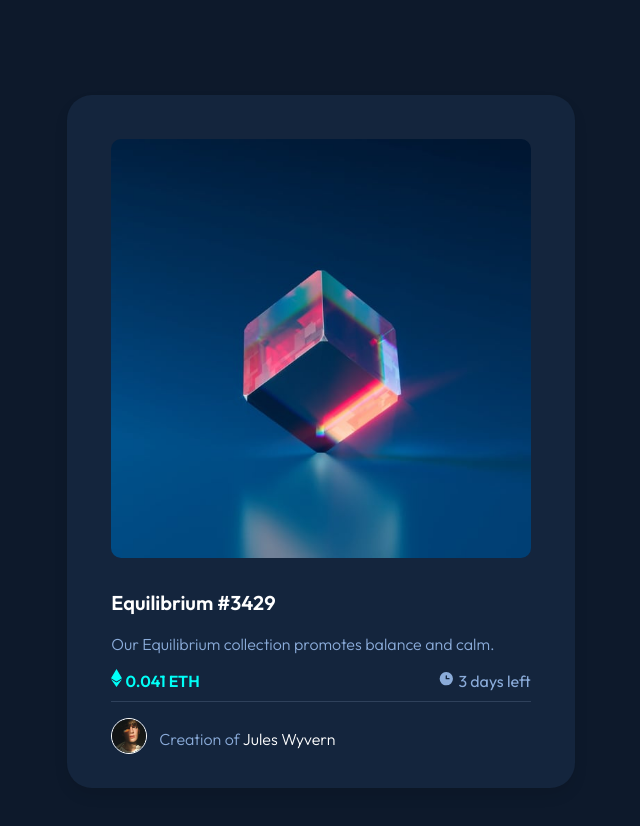
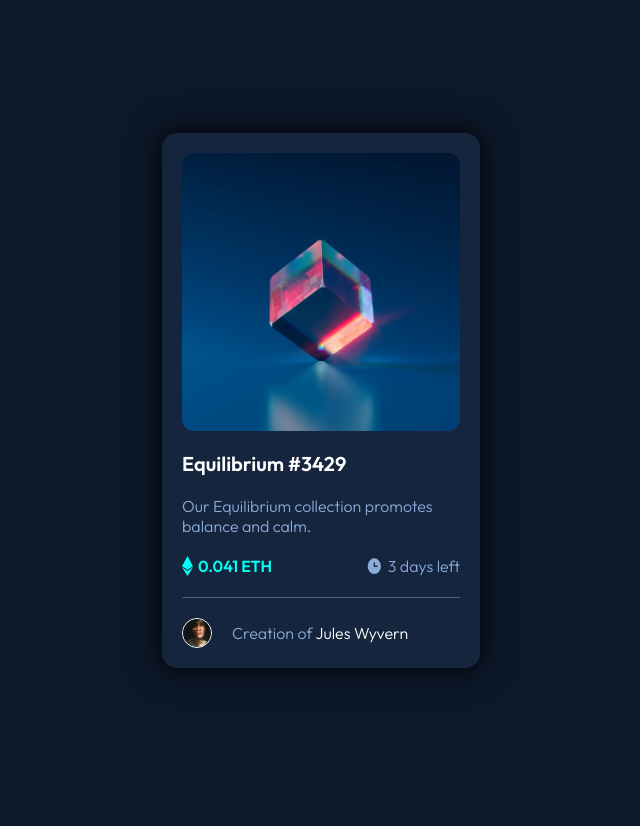
Before and after one commit to samanthascarcella/NFT-preview-card-component, a plain HTML site: page index.html in a window 1280 px wide. Shown: the whole page, without its empty margins (319-959 px from the left). After the commit the page ends 800 px from the top, so only its background shows below. Drawn offline with nearby package versions, Linux system fonts and the light colour scheme.

Commit message:
Improved syntax
Removed bulma and built from scratch after reviewing how to center an item and better understood how to use flexbox appropriately. Improved overall syntax.

```diff
--- a/app.css
+++ b/app.css
@@ -1,145 +1,135 @@
-html {
-    background-color: hsl(217, 54%, 11%);
+* {
+    margin: 0;
+    padding: 0;
     box-sizing: border-box;
 }
 
 body {
+    font-family: 'Outfit', sans-serif;
+    background-color: hsl(217, 54%, 11%);
+
     display: flex;
     justify-content: center;
     align-items: center;
-    font-family: 'Outfit', sans-serif;
+    min-height: 100vh;
 }
 
-/* ---- Card ---- */
-.card {
-    background-color: hsl(216, 50%, 16%);
-    border-radius: 25px;
-    padding: 8% 8% 4% 8%;
-    margin: 15% 4%;
+.container {
+    max-width: 350px;
+    margin: 0 auto;
 }
 
-/* ---- Card Content ---- */
-
-.card-content {
-    padding: 8% 0 0 0;
+.card {
+    margin: 2rem 1rem;
+    padding: 20px;
+    background-color: hsl(216, 50%, 16%);
+    border-radius: 15px;
+    box-shadow: 0px 0px 30px 5px rgba(0, 0, 0, 0.75);
 }
 
-.card-image {
+.img-top {
+    border-radius: 12px;
+    overflow: hidden;
     position: relative;
-    width: 100%;
 }
 
-#mainImg {
-    border-radius: 10px;
+.img-top img {
+    width: 100%;
+    display: block;
 }
 
-.mainImg {
-    opacity: 1;
-    display: block;
+.img-overlay {
+    position: absolute;
+    left: 0;
+    top: 0;
+    height: 100%;
     width: 100%;
-    height: auto;
-    transition: .5s ease;
-    backface-visibility: hidden;
+    background-color: hsla(178, 100%, 50%, 0.5);
+    display: none;
 }
 
-.overlay {
+.img-overlay img {
     position: absolute;
-    top: 0;
-    bottom: 0;
-    left: 0;
-    right: 0;
-    height: 100%;
-    width: 100%;
-    opacity: 0;
-    transition-delay: 0.3;
+    width: 50px;
+    left: 50%;
+    top: 50%;
+    transform: translate(-50%, -50%);
 }
 
-.hoverIcon {
-    position: absolute;
-    opacity: 0;
-    top: 50%;
-    left: 50%;
-    -webkit-transform: translate(-50%, -50%);
-    -ms-transform: translate(-50%, -50%);
-    transform: translate(-50%, -50%);
-    transition: .3s;
+.img-top:hover .img-overlay {
+    display: block;
+    cursor: pointer;
 }
 
-.card-image:hover .hoverIcon {
-    opacity: 1;
+.card-body a {
+    color: hsl(0, 0%, 100%);
+    text-decoration: none;
+    font-weight: 600;
+    font-size: 20px;
+    padding: 20px 0;
+    display: inline-block;
 }
 
-.card-image:hover .overlay {
-    opacity: 0.6;
-    border-radius: 25px;
-    background-color: cyan;
-    cursor: grab;
+.card-body a:hover {
+    color: hsl(178, 100%, 50%);
 }
 
-
-.content {
-    border-bottom: 1px solid hsl(215, 32%, 27%);
+.card-body p {
+    color: hsl(215, 51%, 70%);
+    font-weight: 300;
 }
 
-.title {
-    color: hsl(215, 51%, 70%);
+.flex {
+    display: flex;
+    align-items: center;
+    justify-content: space-between;
+    padding: 20px 0;
 }
 
-#textHover:hover {
-    cursor: pointer;
-    color: cyan;
+.eth,
+.days {
+    display: flex;
+    justify-content: space-between;
 }
 
-#textHover {
-    font-weight: 100;
-    color: white;
-}
-
-#span1 {
+.eth p {
+    padding-left: 5px;
     color: hsl(178, 100%, 50%);
     font-weight: 600;
 }
 
-#span2 {
-    color: hsl(215, 51%, 70%);
+.days p {
+    padding-left: 5px;
 }
 
-/* ---- Media div ---- */
-.media {}
-
-.iconLine {
-    display: flex;
-    justify-content: space-between;
+hr {
+    border-color: hsl(215, 32%, 40%);
 }
 
-.media img {
-    border: 1.5px solid white;
-    border-radius: 50%;
-    width: 75%;
+.footer {
+    display: flex;
+    align-items: center;
+    padding-top: 20px;
 }
 
-.media .title span {
-    color: white;
+.footer img {
+    width: 30px;
+    border: 1px white solid;
+    border-radius: 50%;
 }
 
-.media .title span:hover {
-    cursor: pointer;
-    color: cyan;
+.footer p {
+    color: hsl(215, 51%, 70%);
+    font-weight: 300;
+    font-size: 16px;
+    padding-left: 20px;
 }
 
-@media (min-width: 1440px) {
-    .card {
-        width: 340px;
-        height: auto;
-        margin: 0 auto;
-        padding: 25px;
-        position: relative;
+.footer a {
+    color: hsl(0, 0%, 100%);
+    text-decoration: none;
+}
 
-    }
-
-    .container {
-        margin-top: 7%;
-    }
-
-    .
+.footer a:hover {
+    color: hsl(178, 100%, 50%);
 }
--- a/index.html
+++ b/index.html
@@ -7,81 +7,54 @@
     <meta name="viewport" content="width=device-width, initial-scale=1.0">
     <title>Frontend Mentor | NFT preview card component</title>
 
-    <link rel="stylesheet" href="https://cdn.jsdelivr.net/npm/bulma@0.9.4/css/bulma.min.css">
-
+    <!-- Google Fonts -->
     <link rel="preconnect" href="https://fonts.googleapis.com">
     <link rel="preconnect" href="https://fonts.gstatic.com" crossorigin>
     <link href="https://fonts.googleapis.com/css2?family=Outfit:wght@300;400;600&display=swap" rel="stylesheet">
 
+    <!-- Link to css file for styling -->
     <link rel="stylesheet" href="app.css">
+
 </head>
 
 <body>
 
     <div class="container">
-        <div class="column is-half is-offset-one-quarter">
-            <div class="card">
+        <div class="card">
+            <!-- TOP PORTION OF CARD -->
+            <div class="img-top">
+                <img src="images/image-equilibrium.jpg" alt="">
+                <div class="img-overlay">
+                    <img src="images/icon-view.svg" alt="">
+                </div>
+            </div>
+            <!-- MIDDLE PORTION OF CARD -->
+            <div class="card-body">
+                <a href="#" class="NFT-link">Equilibrium #3429</a>
+                <p>Our Equilibrium collection promotes balance and calm.</p>
 
-                <div class="card-image">
-                    <img class="mainImg" id="mainImg" src="images/image-equilibrium.jpg" alt="Placeholder image">
-                    <div class="overlay"></div>
-                    <svg class="hoverIcon" width="48" height="48" xmlns="http://www.w3.org/2000/svg">
-                        <g fill="none" fill-rule="evenodd">
-                            <path d="M0 0h48v48H0z" />
-                            <path
-                                d="M24 9C14 9 5.46 15.22 2 24c3.46 8.78 12 15 22 15 10.01 0 18.54-6.22 22-15-3.46-8.78-11.99-15-22-15Zm0 25c-5.52 0-10-4.48-10-10s4.48-10 10-10 10 4.48 10 10-4.48 10-10 10Zm0-16c-3.31 0-6 2.69-6 6s2.69 6 6 6 6-2.69 6-6-2.69-6-6-6Z"
-                                fill="#FFF" fill-rule="nonzero" />
-                        </g>
-                    </svg>
+                <div class="flex">
+                    <div class="eth">
+                        <img src="images/icon-ethereum.svg" alt="">
+                        <p>0.041 ETH</p>
+                    </div>
+                    <div class="days">
+                        <img src="images/icon-clock.svg" alt="">
+                        <p>3 days left</p>
+                    </div>
                 </div>
+            </div>
 
-                <div class="card-content">
+            <hr>
 
-                    <div class="content pb-2 mb-4">
-                        <p id="textHover" class="title is-size-5 has-text-weight-semibold">Equilibrium #3429</p>
-                        <p class="title is-size-6 has-text-weight-light">Our Equilibrium collection promotes balance
-                            and calm.</p>
-
-                        <div class="iconLine">
-                            <!-- Ethereum Icon and text -->
-                            <div>
-                                <svg width="11" height="18" xmlns="http://www.w3.org/2000/svg">
-                                    <path
-                                        d="M11 10.216 5.5 18 0 10.216l5.5 3.263 5.5-3.262ZM5.5 0l5.496 9.169L5.5 12.43 0 9.17 5.5 0Z"
-                                        fill="#00FFF8" />
-                                </svg>
-                                <span id="span1">0.041 ETH</span>
-                            </div>
-                            <!-- Time Icon and text -->
-                            <div>
-                                <svg width="17" height="17" xmlns="http://www.w3.org/2000/svg">
-                                    <path
-                                        d="M8.305 2.007a6.667 6.667 0 1 0 0 13.334 6.667 6.667 0 0 0 0-13.334Zm2.667 7.334H8.305a.667.667 0 0 1-.667-.667V6.007a.667.667 0 0 1 1.334 0v2h2a.667.667 0 0 1 0 1.334Z"
-                                        fill="#8BACD9" />
-                                </svg>
-                                <span id="span2">3 days left</span>
-                            </div>
-                        </div>
-                    </div>
-
-                    <div class="media">
-                        <div class="media-left mr-0">
-                            <figure class="image is-48x48">
-                                <img src="images/image-avatar.png" alt="Placeholder image">
-                            </figure>
-                        </div>
-                        <div class="media-content">
-                            <p class="title is-size-6 has-text-weight-light pt-3 pr-0">Creation of
-                                <span>Jules Wyvern</span>
-                            </p>
-                        </div>
-                    </div>
-
-                </div>
-
+            <!-- BOTTOM PORTION OF CARD -->
+            <div class="footer">
+                <img src="images/image-avatar.png" alt="">
+                <p>Creation of <a href="#">Jules Wyvern</a></p>
             </div>
         </div>
     </div>
+
 </body>
 
 </html>
```
